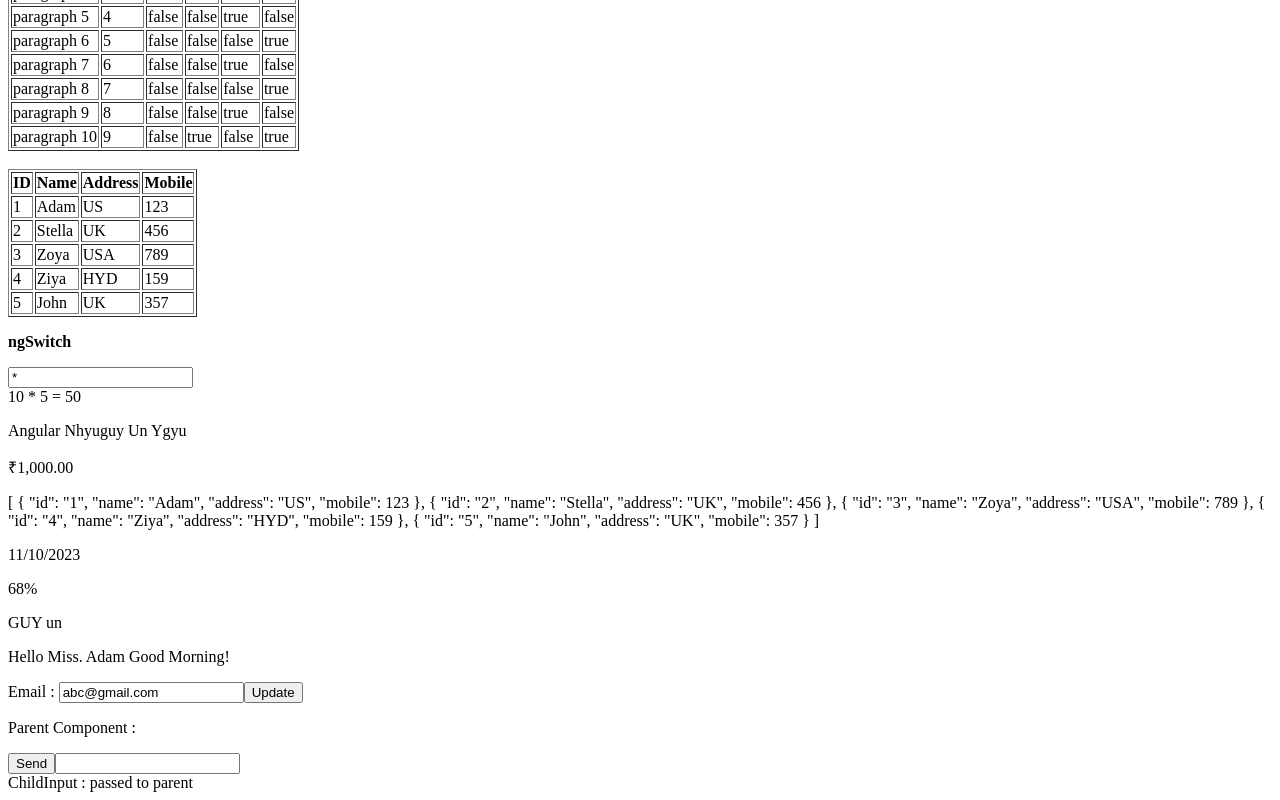
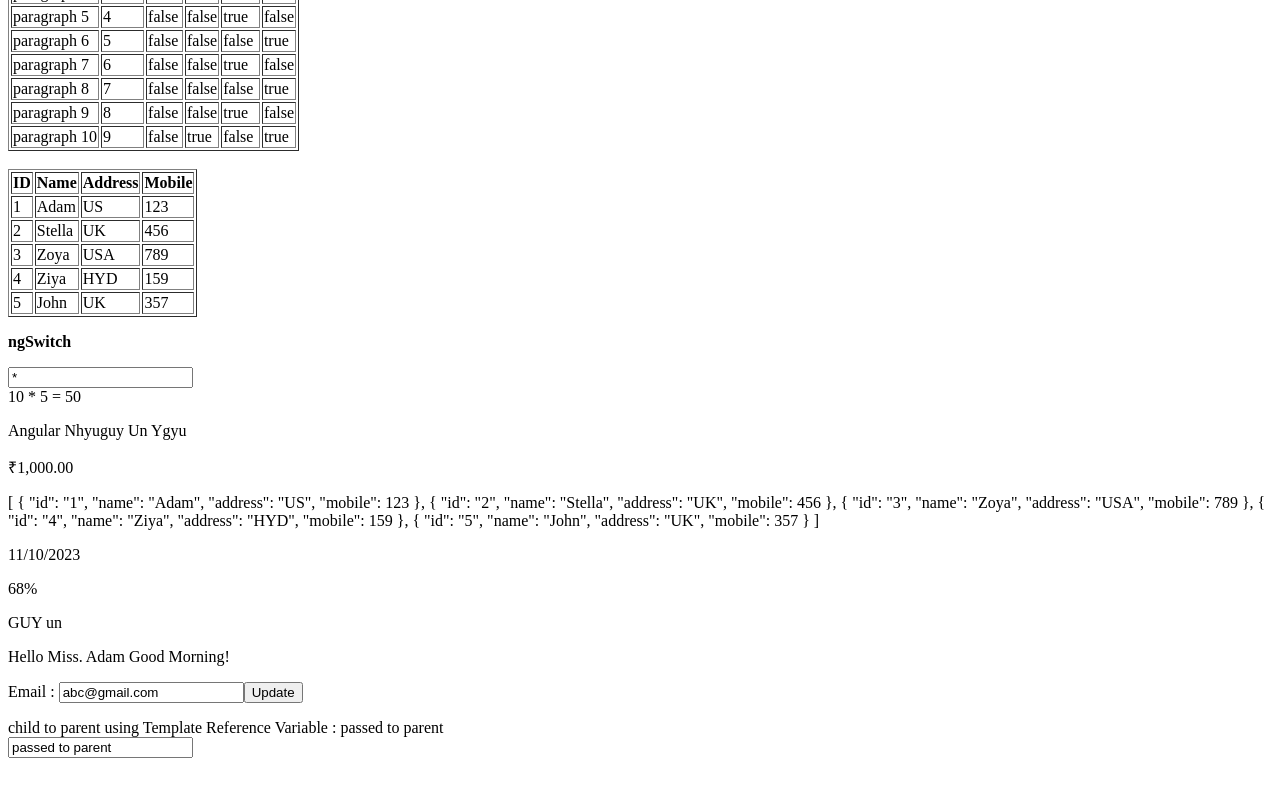
Before and after one commit to MounikaPrathushaBatchu/Angular, an Angular app: page / in a window 1280 px wide. Shown: the part 1495-2295 px from the top of the page. After the commit the page ends 2261 px from the top, so only its background shows below. Built offline with nearby package versions, Linux system fonts and the light colour scheme.

Commit message:
child to parent : Template Reference Variable

```diff
--- a/src/app/app.component.html
+++ b/src/app/app.component.html
@@ -620,13 +620,14 @@
 
   <!-- parent to child : @Input decorator -->
   <!-- <div>{{parent}}</div>
-  <app-header [childTitle]="cTitle" [d1]="data1" [myNumbers]="nums" (cust)="cData = $event"></app-header>
+  <app-header [childTitle]="cTitle" [d1]="data1" [myNumbers]="nums"></app-header>
   <div> Parent Component : {{cData}}</div> -->
 
   <!-- child to parent : @Output decorator -->
-  <div> Parent Component : {{cData}}</div>
+  <!-- <div> Parent Component : {{cData}}</div> -->
   <!-- <app-header (cust)="cData = $event"></app-header> -->
-  <app-header (cust)="updateCData($event)"></app-header>
+  <!-- <app-header (cust)="updateCData($event)"></app-header> -->
 
   <!-- child to parent : Template Reference Variable -->
-  <!-- <app-header></app-header> -->
+  <div>child to parent using Template Reference Variable : {{ child.message }}</div>
+  <app-header #child></app-header>
--- a/src/app/header/header.component.html
+++ b/src/app/header/header.component.html
@@ -1,10 +1,12 @@
 <!-- <p>header works!</p>
 <p><b>Child Component</b></p> -->
 
-<p>{{childTitle}}</p>
+<!-- <p>{{childTitle}}</p>
 <p>{{d1}}</p>
 <div *ngFor="let n of myNumbers">{{n}}</div>
 
 <button (click)="passToParent()">Send</button>
 <input type="text" (input)="updateMessage($event)">
-<div>ChildInput : {{ message }}</div>
+<div>ChildInput : {{ message }}</div> -->
+
+<input type="text" [(ngModel)]="message">
```
